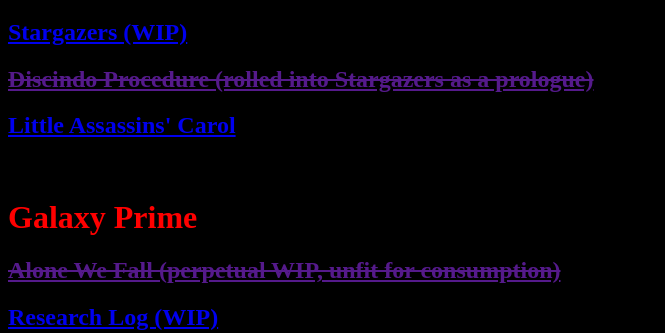
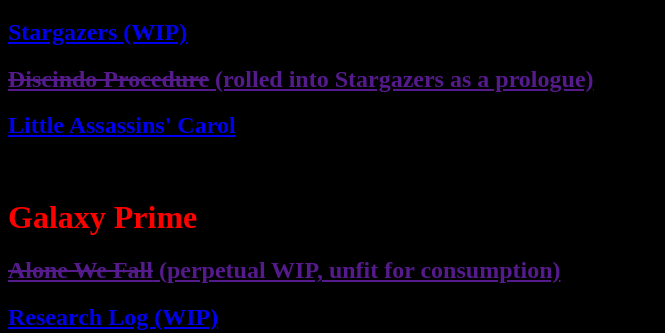
Before and after one commit to Gregory-Swan/gregs-page, a plain HTML site: page writing.html in a window 1280 px wide. Shown: the part 424-757 px from the top of the page, 0-665 px from the left. Drawn offline with Linux system fonts and the light colour scheme.

Commit message:
Update writing.html

```diff
--- a/writing.html
+++ b/writing.html
@@ -18,11 +18,11 @@
 <br>
 <h1 style="color:red;">The Continent</h1>
 <h2 style="color:red;"><a href="https://docs.google.com/document/d/1TiYxZwlzcWCZHWz8KM40Gk6T2YBRoW1HKmT_3Og8AW0/edit?usp=sharing">Stargazers (WIP)</a></h1>
-<h2 style="color:red;"><a href=""><s>Discindo Procedure (rolled into Stargazers as a prologue)</s></a></h2>
+<h2 style="color:red;"><a href=""><s>Discindo Procedure</s> (rolled into Stargazers as a prologue)</a></h2>
 <h2 style="color:red;"><a href="https://docs.google.com/document/d/18L1BaGIukbAfFiYB37xQilwyRp6ynAobWonwzNLzjNk/edit?usp=sharing">Little Assassins' Carol</a></h2>
 <br>
 <h1 style="color:red;">Galaxy Prime</h1>
-<h2 style="color:red;"><a href=""><s>Alone We Fall (perpetual WIP, unfit for consumption)</s></a></h2>
+<h2 style="color:red;"><a href=""><s>Alone We Fall</s> (perpetual WIP, unfit for consumption)</a></h2>
 <h2 style="color:red;"><a href="https://docs.google.com/document/d/1ARdcr1gFmRVU4U0JTsNR29NBAbJZAXzOAkhp-K1YFRA/edit?usp=sharing">Research Log (WIP)</a></h1>
 <h2 style="color:red;"><a href="https://docs.google.com/document/d/15bRDDAcwbe0UTgmHyBYNMZu69wUft1ukhDeXJ4-aoOI/edit?usp=sharing">A Practical Joke</a></h2>
 <h2 style="color:red;"><a href="https://docs.google.com/document/d/1lMk4iCfBrizw4q7YgAij5_bUm7NhV3HkVIpf0ki2UIQ/edit?usp=sharing">Alley</a></h2>
```
